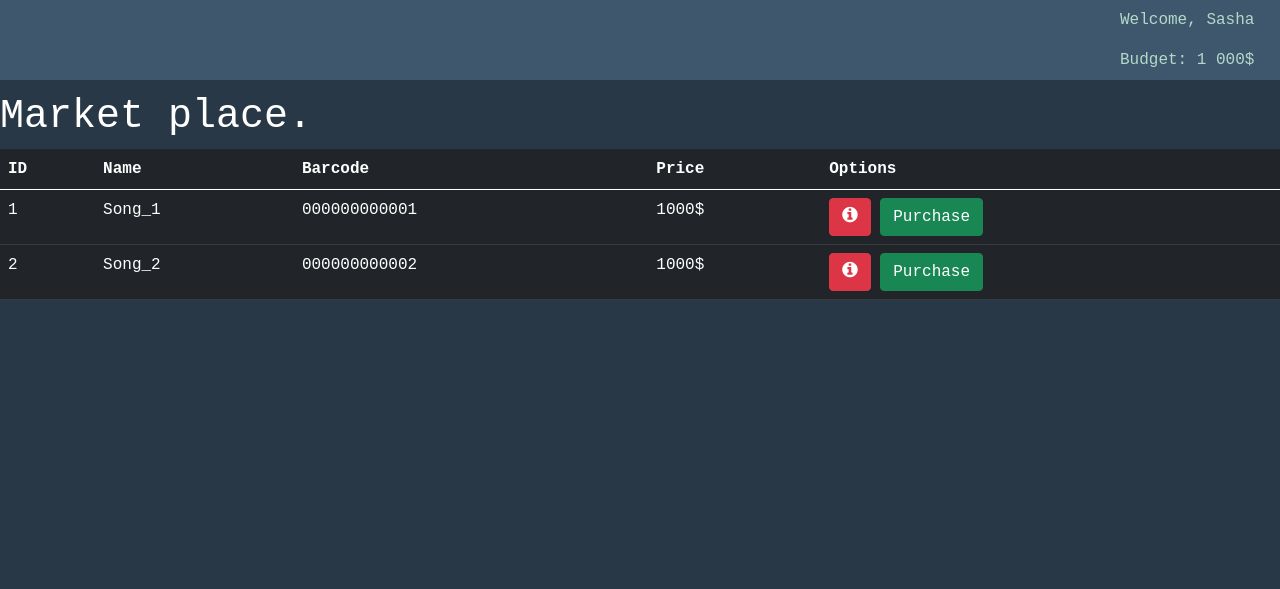
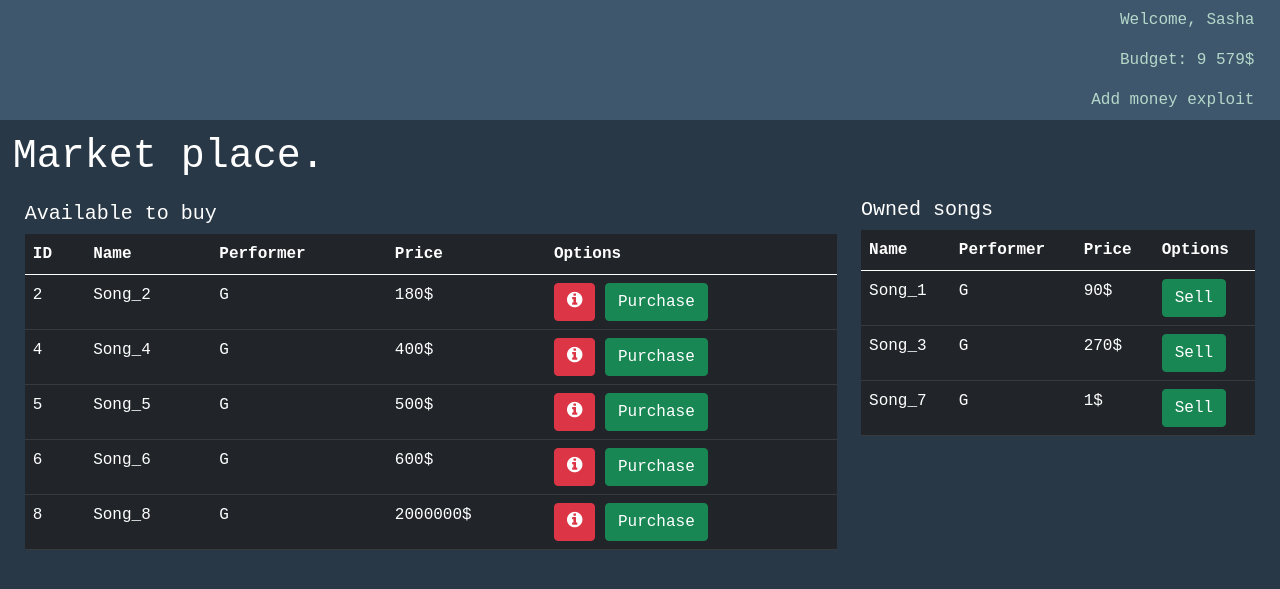
Before and after one commit to AlexandraFilistovich/EPAM_Python2021_FinalProject, a Flask app: page /market in a window 1280 px wide. Shown: the part 56-645 px from the top of the page. Run offline with Flask 2, Linux system fonts and the light colour scheme; a user stored in the database is signed in; data comes from the database, SQL or seed files in the repository; some libraries are stand-ins or nearby versions.

Commit message:
New features was emplemented.
Sell system.
Market/Owned songs

```diff
--- a/packages_dir/forms.py
+++ b/packages_dir/forms.py
@@ -79,3 +79,11 @@ class LoginForm(FlaskForm):
     password = PasswordField(label='Password:', \
                         validators=[DataRequired()])
     submit = SubmitField(label='Log in')
+
+
+class PurchaseForm(FlaskForm):
+    submit = SubmitField(label='Purchase')
+
+
+class SellForm(FlaskForm):
+    submit = SubmitField(label='Sell')
--- a/packages_dir/models.py
+++ b/packages_dir/models.py
@@ -28,6 +28,7 @@ class User(db.Model, UserMixin):
         plain_password.getter
         plain_password.setter
         check_password_input
+        budget_check
     """
     id = db.Column(db.Integer(), primary_key=True)
     username = db.Column(db.String(length=30), \
@@ -96,6 +97,9 @@ class User(db.Model, UserMixin):
         """
         return bcrypt.check_password_hash(self.password, input_password)
 
+    def budget_check(self, item):
+        return self.budget - item.price >= 0
+
 
 class Item(db.Model):
     """
@@ -105,17 +109,18 @@ class Item(db.Model):
         id: primary key
         name
         price
-        barcode
+        performer
         description
         owner: foreign key to User table
 
     ___Relationships___
-        owned_used
+        owned_user
 
     ___Methods___
         __repr__
         plain_password.getter
         plain_password.setter
+        buy_by
     """
     id = db.Column(db.Integer(), primary_key=True)
     name = db.Column(db.String(length=30), \
@@ -123,9 +128,8 @@ class Item(db.Model):
                     unique=True)
     price = db.Column(db.Integer(), \
                       nullable=False)
-    barcode = db.Column(db.String(length=12), \
-                        nullable=False, \
-                        unique=True)
+    performer = db.Column(db.String(length=30), \
+                    nullable=False)
     description = db.Column(db.String(length=1024), \
                             nullable=False, \
                             unique=False)
@@ -133,3 +137,14 @@ class Item(db.Model):
 
     def __repr__(self):
         return f'Item: {self.name}'
+
+    def buy_by(self, user):
+        self.owner = user.id
+        user.budget -= self.price
+        self.price -= self.price // 10
+        db.session.commit()
+
+    def sell_by(self, user):
+        user.budget += self.price
+        self.owner = None
+        db.session.commit()
--- a/packages_dir/routes.py
+++ b/packages_dir/routes.py
@@ -1,8 +1,8 @@
 from packages_dir import app, db
-from flask import render_template, redirect, url_for, flash
+from flask import render_template, redirect, url_for, flash, request
 from packages_dir.models import Item, User
-from packages_dir.forms import RegisterForm, LoginForm
-from flask_login import login_user, logout_user, login_required
+from packages_dir.forms import RegisterForm, LoginForm, PurchaseForm, SellForm
+from flask_login import login_user, logout_user, login_required, current_user
 
 
 @app.route('/')
@@ -23,7 +23,7 @@ def userpage_load(username):
 '''
 
 
-@app.route('/market')
+@app.route('/market', methods = ['GET', 'POST'])
 @login_required
 def market_load():
     """
@@ -31,8 +31,38 @@ def market_load():
 
     :return: page render
     """
-    items = Item.query.all()
-    return render_template('market.html', args=items)
+    sell_form = SellForm()
+    purchase_form = PurchaseForm()
+
+    if request.method == "POST":
+        # Purchase item.
+        purchased_item = request.form.get('purchased_item')
+        item_instance = Item.query.filter_by(name=purchased_item).first()
+        if item_instance:
+            if current_user.budget_check(item_instance):
+                item_instance.buy_by(current_user)
+                flash(f'Successfully purchased!', \
+                        category='success')
+            else:
+                flash(f'You do not have enough money to buy this item!', \
+                        category='danger')
+
+        # Sell item.
+        sold_item = request.form.get('sell_item')
+        item_instance = Item.query.filter_by(name=sold_item).first()
+        if item_instance:
+            item_instance.sell_by(current_user)
+            flash(f'Successfully sold!', \
+                        category='success')
+        return redirect(url_for('market_load'))
+
+    if request.method == "GET":
+        items = Item.query.filter_by(owner=None)
+        items_owned = Item.query.filter_by(owner=current_user.id)
+        return render_template('market.html', items=items, \
+                                items_owned=items_owned, \
+                                purchase_form=purchase_form, \
+                                sell_form=sell_form)
 
 
 @app.route('/register', methods = ['GET', 'POST'])
@@ -60,6 +90,7 @@ def register_load():
                   category='danger')
     return render_template('register.html', form=form)
 
+
 @app.route('/login', methods = ['Get', 'POST'])
 def login_load():
     """
@@ -80,7 +111,14 @@ def login_load():
                   category='danger')
     return render_template('login.html', form=form)
 
+
 @app.route('/logout')
 def logout_load():
     logout_user()
     return redirect(url_for('home_load'))
+
+@app.route('/m')
+def money_load():
+    current_user.budget += 1000
+    db.session.commit()
+    return redirect(url_for('market_load'))
--- /dev/null
+++ b/packages_dir/templates/includes/modals.html
@@ -0,0 +1,58 @@
+<style>
+    .modal-content {
+        background-color: #283846
+    }
+</style>
+
+  <!-- Info -->
+<div class="modal fade" id="modal-info-{{ item.id }}"
+       tabindex="-1"
+       aria-labelledby="exampleModalLabel" aria-hidden="true">
+    <div class="modal-dialog">
+        <div class="modal-content">
+            <div class="modal-header">
+                <h1 class="h5 modal-title" style="margin-top: 1%;">
+                    {{ item.name }}
+                </h1>
+                </button>
+            </div>
+            <div class="modal-body">
+                <h1 class="h6 modal-title" style="margin-top: 1%;">
+                    {{ item.description }}
+                </h1>
+            </div>
+            <div class="modal-footer">
+                <button type="button" class="btn btn-secondary"
+                        data-dismiss="modal">Close
+                </button>
+            </div>
+        </div>
+    </div>
+</div>
+
+<div class="modal fade" id="modal-purchase-{{ item.id }}"
+        tabindex="-1"
+        aria-labelledby="exampleModalLabel" aria-hidden="true">
+    <div class="modal-dialog">
+        <div class="modal-content">
+            <div class="modal-header">
+                <h1 class="h5 modal-title" style="margin-top: 1%;">Purchase</h1>
+            </div>
+            <div class="modal-body">
+                <h1 class="h6 modal-title" style="margin-top: 1%;">
+                    Are you sure you want to buy {{ item.name }} for {{ item.price }}$ ?
+                </h1>
+            </div>
+            <div class="modal-footer">
+                <form method="POST">
+                    {{ purchase_form.hidden_tag() }}
+                    <input id="purchased_item" name="purchased_item" type="hidden" value="{{ item.name }}">
+                    {{ purchase_form.submit(class="btn btn-danger") }}
+                </form>
+                <button type="button" class="btn btn-secondary"
+                        data-dismiss="modal">Close
+                </button>
+            </div>
+        </div>
+    </div>
+</div>
--- /dev/null
+++ b/packages_dir/templates/includes/modals_owned.html
@@ -0,0 +1,38 @@
+<style>
+    .modal-content {
+        background-color: #283846
+    }
+</style>
+
+
+<div class="modal fade" id="modal-sell-{{ item_owned.id }}"
+        tabindex="-1"
+        aria-labelledby="exampleModalLabel" aria-hidden="true">
+    <div class="modal-dialog">
+        <div class="modal-content">
+            <div class="modal-header">
+                <h1 class="h5 modal-title" style="margin-top: 1%;">
+                    {{ item_owned.name }}
+                </h1>
+            </div>
+            <div class="modal-body">
+                    <h1 class="h6 modal-title" style="margin-top: 1%;">
+                        Are you sure you want to sell {{ item_owned.name }} for {{ item_owned.price }}$ ?
+                    </h1>
+                    <br>
+
+                </form>
+            </div>
+            <div class="modal-footer">
+                <form method="POST">
+                    {{ sell_form.hidden_tag() }}
+                    <input id="sell_item" name="sell_item" type="hidden" value="{{item_owned.name}}">
+                    {{ sell_form.submit(class="btn btn-outline-danger btn-block") }}
+                </form>
+                <button type="button" class="btn btn-secondary"
+                        data-dismiss="modal">Close
+                </button>
+            </div>
+        </div>
+    </div>
+</div>
--- a/packages_dir/templates/market.html
+++ b/packages_dir/templates/market.html
@@ -5,30 +5,65 @@
 {% endblock %}
 
 {% block body %}
-    <h1 style='margin-top: 1%;'>Market place.</h1>
+    <h1 style="margin-top: 1%; margin-left: 1%;"> Market place.</h1>
+    <div class="row" style="margin-top: 1%; margin-right: 1%; margin-left: 1%;">
+        <div class="col-8">
+            <h1 class="h5" style="margin-top: 1%;">Available to buy</h1>
             <table class="table table-hover table-dark">
                 <thead>
                     <tr>
                         <th scope="col">ID</th>
                         <th scope="col">Name</th>
-                <th scope="col">Barcode</th>
+                        <th scope="col">Performer</th>
                         <th scope="col">Price</th>
                         <th scope="col">Options</th>
                     </tr>
                 </thead>
                 <tbody>
-            {% for item in args %}
+                    {% for item in items %}
+                    {% include 'includes/modals.html' %}
                         <tr>
                             <td>{{item.id}}</td>
                             <td>{{item.name}}</td>
-                    <td>{{item.barcode}}</td>
+                            <td>{{item.performer}}</td>
                             <td>{{item.price}}$</td>
                             <td>
-                        <button class="btn btn-outline btn-danger"><i class="fa fa-info-circle" style="font-size:18px"></i></button>
-                        <button class="btn btn-outline btn-success">Purchase</button>
+                                <button class="btn btn-outline btn-danger" data-toggle="modal" data-target="#modal-info-{{ item.id }}">
+                                    <i class="fa fa-info-circle" style="font-size:18px"></i>
+                                </button>
+                                <button class="btn btn-outline btn-success"  data-toggle="modal" data-target="#modal-purchase-{{ item.id }}">Purchase</button>
                             </td>
                         </tr>
                     {% endfor %}
                 </tbody>
             </table>
+        </div>
+        <div class="col-4">
+            <h1 class="h5" style="margin-top: 1%;">Owned songs</h1>
+            <table class="table table-hover table-dark">
+                <thead>
+                    <tr>
+                        <th scope="col">Name</th>
+                        <th scope="col">Performer</th>
+                        <th scope="col">Price</th>
+                        <th scope="col">Options</th>
+                    </tr>
+                </thead>
+                <tbody>
+                    {% for item_owned in items_owned%}
+                    {% include 'includes/modals_owned.html' %}
+                        <tr>
+                            <td>{{item_owned.name}}</td>
+                            <td>{{item_owned.performer}}</td>
+                            <td>{{item_owned.price}}$</td>
+                            <td>
+                                <button class="btn btn-outline btn-success" data-toggle="modal" data-target="#modal-sell-{{ item_owned.id }}">Sell</button>
+                            </td>
+                        </tr>
+                    {% endfor %}
+                </tbody>
+            </table>
+        </div>
+    </div>
+
 {% endblock %}
--- a/packages_dir/templates/template.html
+++ b/packages_dir/templates/template.html
@@ -72,6 +72,11 @@
                             Budget: {{current_user.budget_repr}}
                         </a>
                     </li>
+                    <li class="navbar-right">
+                        <a class="nav-link" href="{{url_for('money_load')}}" style='color:rgb(181, 216, 202); float: right; margin-right: 2%;'>
+                            Add money exploit
+                        </a>
+                    </li>
                 </ul>
             </div>
         {% else %}
```
Also changed, not shown: db_init.py (added, +29 -0 lines), packages_dir/market.db. Lines whose indentation alone changed are shown as unchanged.
